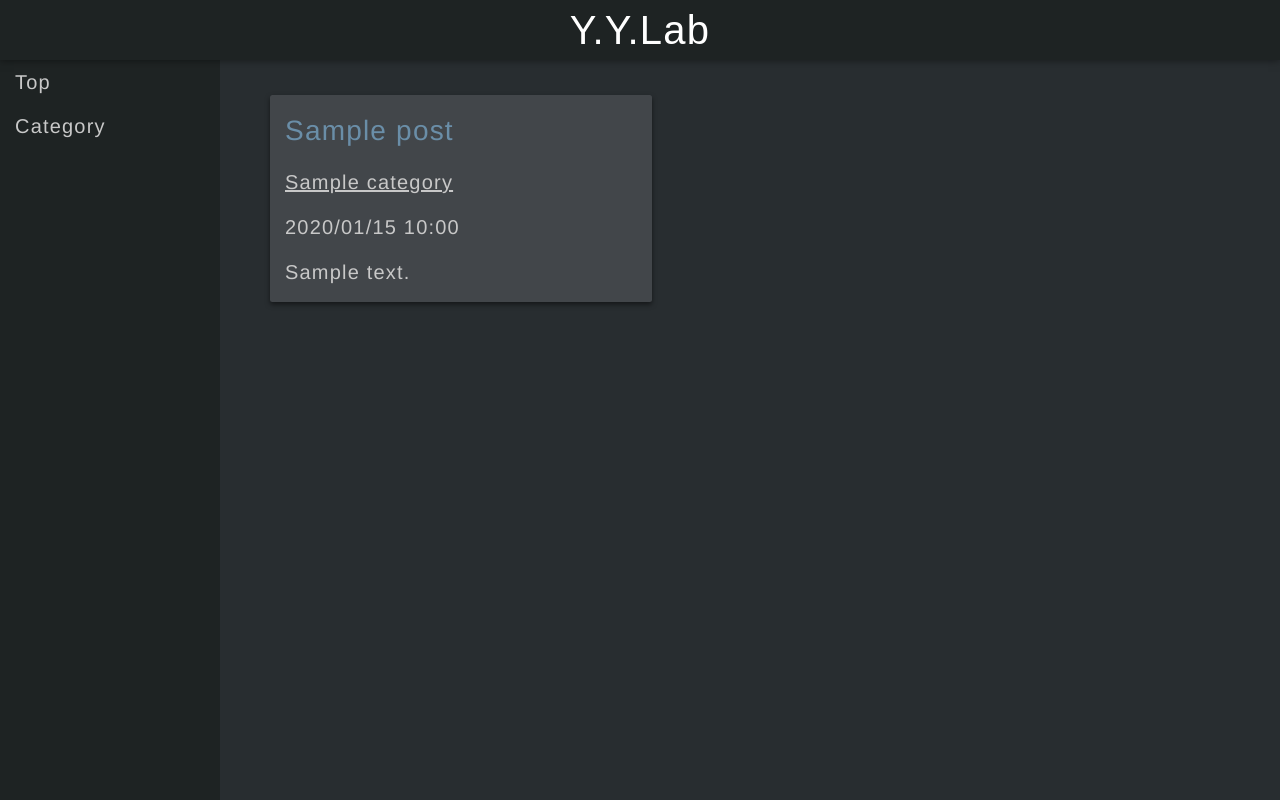
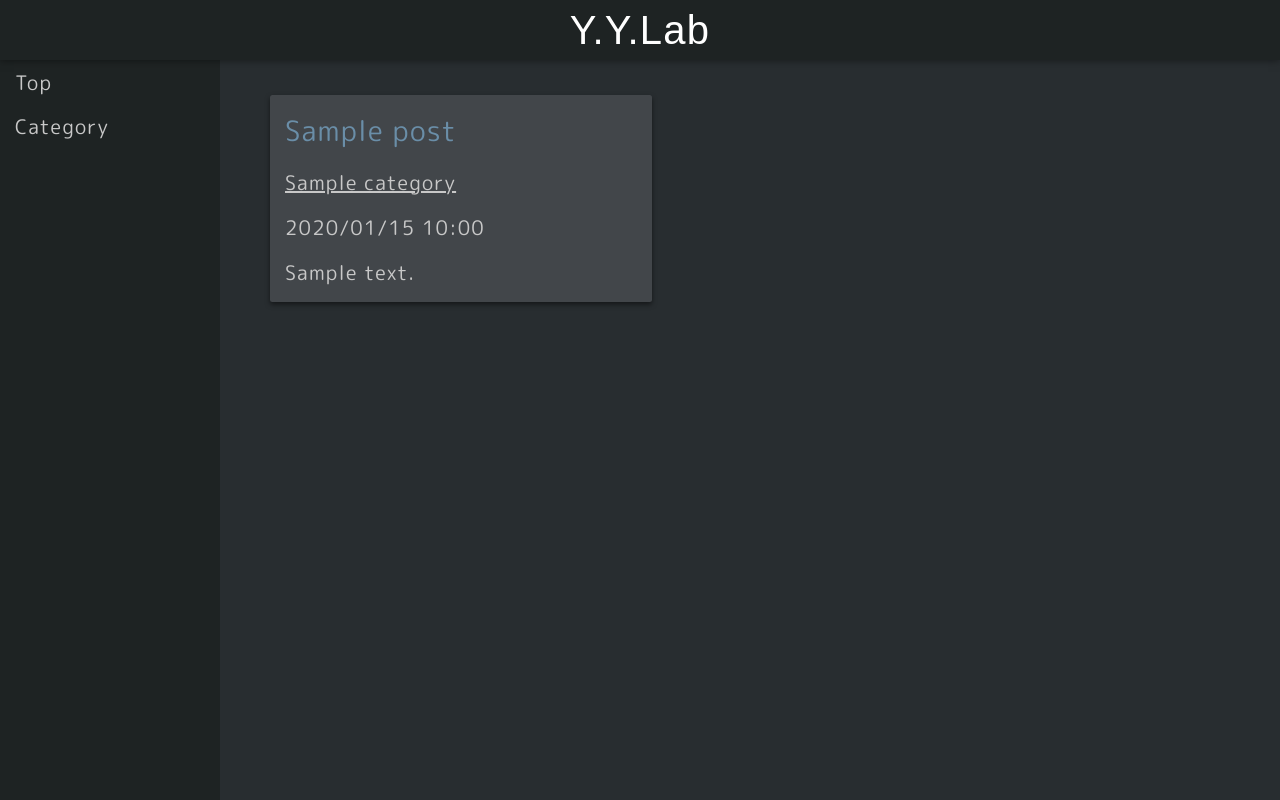
Before and after one commit to yoshi-yukky/django-blog, a Django app: page / in a window 1280 px wide. Run offline with Django 3.2, Linux system fonts and the light colour scheme; tables that the repository leaves empty hold one stand-in row (values such as "Sample post"); style sheets or scripts are compiled from the project's sources; some web fonts are replaced.

Commit message:
fontのfix

```diff
--- a/django/project/template/base.html
+++ b/django/project/template/base.html
@@ -7,6 +7,7 @@
         <meta name="viewport" content="width=device-width, initial-scale=1.0">
         <title>{% block title %}Y.Y.Lab{% endblock %}</title>
         <link href="https://fonts.googleapis.com/css2?family=Wendy+One&display=swap" rel="stylesheet">
+        <link href="https://fonts.googleapis.com/css?family=M+PLUS+Rounded+1c" rel="stylesheet">
         <link rel="stylesheet" type="text/css" href="{% static 'css/style.css' %}">
     </head>
     <body>
--- a/sass/base/_base.scss
+++ b/sass/base/_base.scss
@@ -4,7 +4,7 @@ html {
 
 body {
     height: 100%;
-    font-family: "Helvetica Neue", Arial, "Hiragino Kaku Gothic ProN", "Hiragino Sans", Meiryo, sans-serif;
+    font-family: "M PLUS Rounded 1c", "Helvetica Neue", Arial, "Hiragino Kaku Gothic ProN", "Hiragino Sans", Meiryo, sans-serif;
     font-size: 20px;
     letter-spacing: 1.2px;
     line-height: 1.5;
```
